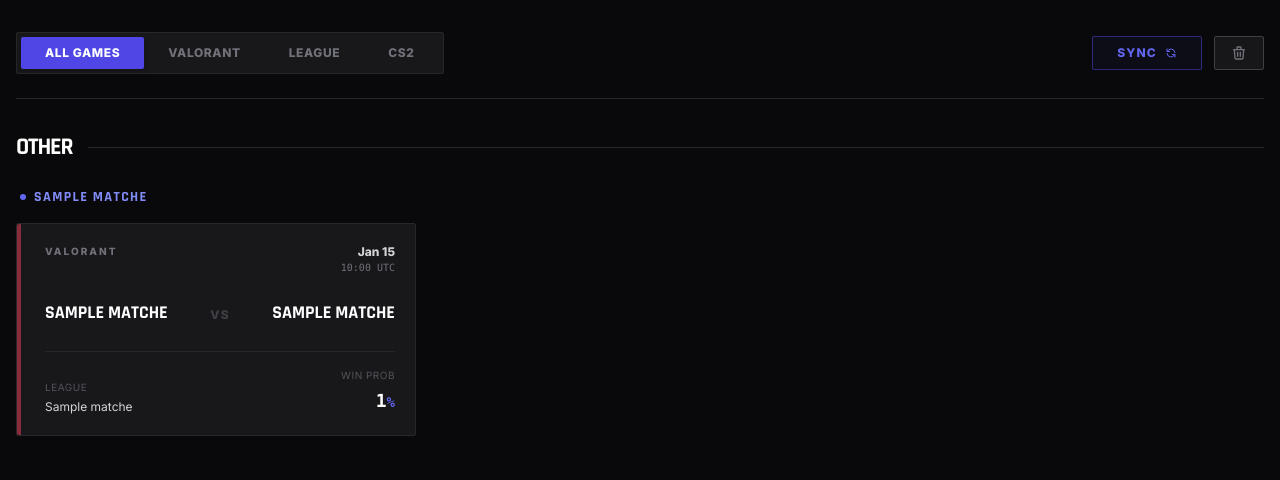
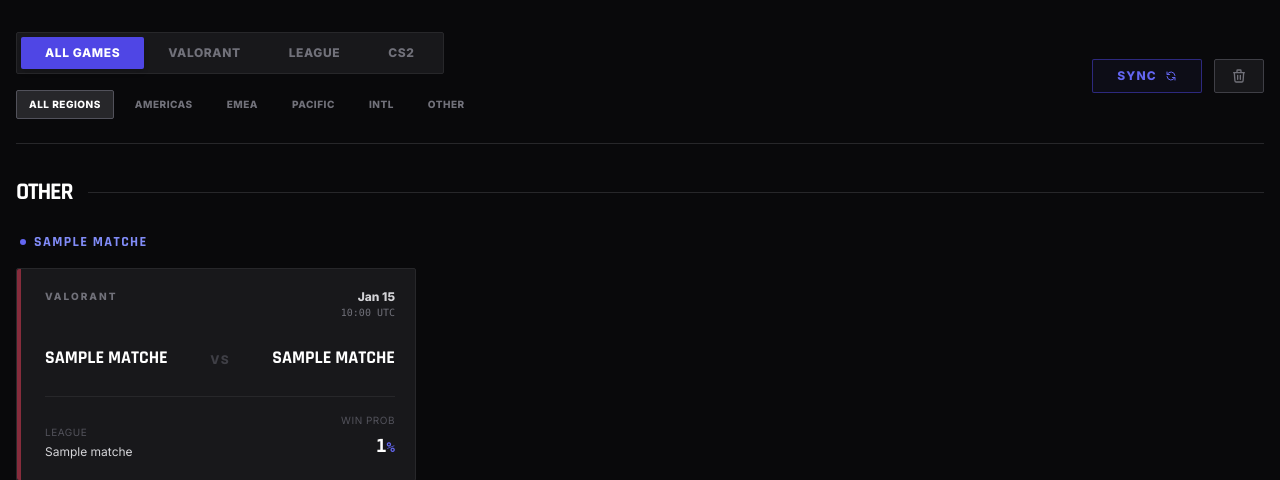
Before and after one commit to MattiAR0/ClutchData, a PHP site: page /ClutchData/ in a window 1280 px wide. Shown: the part 65-545 px from the top of the page. Run offline with PHP 8.4, Linux system fonts and the light colour scheme; tables that the repository leaves empty hold one stand-in row (values such as "Sample post"); some libraries are stand-ins or nearby versions.

Commit message:
pestañas por region

```diff
--- a/src/Controllers/MatchController.php
+++ b/src/Controllers/MatchController.php
@@ -25,13 +25,14 @@ class MatchController
 
         // Pass current filter to view
         $activeTab = $gameType ?? 'all';
+        $activeRegion = $_GET['region'] ?? 'all';
 
         // Limpiar flash messages una vez leídos
         unset($_SESSION['error']);
         unset($_SESSION['message']);
 
         try {
-            $matches = $this->model->getAllMatches($gameType);
+            $matches = $this->model->getAllMatches($gameType, $activeRegion);
         } catch (Exception $e) {
             $error = "No se pudo conectar a la base de datos o leer partidos: " . $e->getMessage();
         }
--- a/src/Models/MatchModel.php
+++ b/src/Models/MatchModel.php
@@ -38,14 +38,24 @@ class MatchModel
         }
     }
 
-    public function getAllMatches(?string $gameType = null): array
+    public function getAllMatches(?string $gameType = null, ?string $region = null): array
     {
         $sql = "SELECT * FROM matches";
         $params = [];
+        $conditions = [];
 
         if ($gameType) {
-            $sql .= " WHERE game_type = :game_type";
+            $conditions[] = "game_type = :game_type";
             $params[':game_type'] = $gameType;
+        }
+
+        if ($region && $region !== 'all') {
+            $conditions[] = "match_region = :region";
+            $params[':region'] = $region;
+        }
+
+        if (!empty($conditions)) {
+            $sql .= " WHERE " . implode(" AND ", $conditions);
         }
 
         $sql .= " ORDER BY match_time DESC";
--- a/views/home.php
+++ b/views/home.php
@@ -4,7 +4,9 @@
 <div class="flex flex-col md:flex-row justify-between items-center mb-8 gap-4 border-b border-zinc-800 pb-6">
 
     <!-- Game Tabs (Zinc Theme) -->
-    <div class="flex bg-zinc-900 p-1 rounded-sm border border-zinc-800">
+    <div class="flex flex-col gap-4">
+        <!-- Game Tabs (Zinc Theme) -->
+        <div class="flex bg-zinc-900 p-1 rounded-sm border border-zinc-800 self-start">
             <?php
             $tabs = [
                 'all' => 'ALL GAMES',
@@ -13,13 +15,42 @@
                 'cs2' => 'CS2'
             ];
             // $activeTab is passed from Controller
+            // Preserve region param
+            $currentRegion = $_GET['region'] ?? 'all';
+            $regionParam = $currentRegion !== 'all' ? "?region=$currentRegion" : "";
             ?>
             <?php foreach ($tabs as $key => $label): ?>
-            <a href="<?= $key === 'all' ? '.' : $key ?>"
+                <a href="<?= $key === 'all' ? '.' : $key ?><?= $regionParam ?>"
                     class="px-6 py-2 rounded-sm text-xs font-bold tracking-wider transition-all duration-200 uppercase <?= ($activeTab ?? 'all') === $key ? 'bg-indigo-600 text-white shadow-md' : 'text-zinc-500 hover:text-zinc-300 hover:bg-zinc-800' ?>">
                     <?= $label ?>
                 </a>
             <?php endforeach; ?>
+        </div>
+
+        <!-- Region Tabs (Sub-filter) -->
+        <div class="flex gap-2">
+            <?php
+            $regions = [
+                'all' => 'ALL REGIONS',
+                'Americas' => 'AMERICAS',
+                'EMEA' => 'EMEA',
+                'Pacific' => 'PACIFIC',
+                'International' => 'INTL',
+                'Other' => 'OTHER'
+            ];
+            $currentBaseUrl = ($activeTab === 'all' || $activeTab === null) ? '.' : $activeTab;
+            ?>
+            <?php foreach ($regions as $key => $label): ?>
+                <?php
+                $isActive = ($activeRegion ?? 'all') === $key;
+                $url = $currentBaseUrl . ($key === 'all' ? '' : "?region=$key");
+                ?>
+                <a href="<?= $url ?>"
+                    class="px-3 py-1.5 rounded-sm text-[10px] font-bold tracking-wider transition-all duration-200 uppercase border <?= $isActive ? 'bg-zinc-800 text-white border-zinc-600' : 'text-zinc-500 border-transparent hover:text-zinc-300 hover:bg-zinc-800/50' ?>">
+                    <?= $label ?>
+                </a>
+            <?php endforeach; ?>
+        </div>
     </div>
 
     <!-- Actions -->
```
Lines whose indentation alone changed are shown as unchanged.
